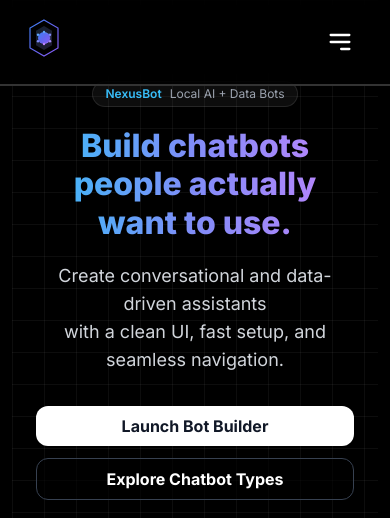
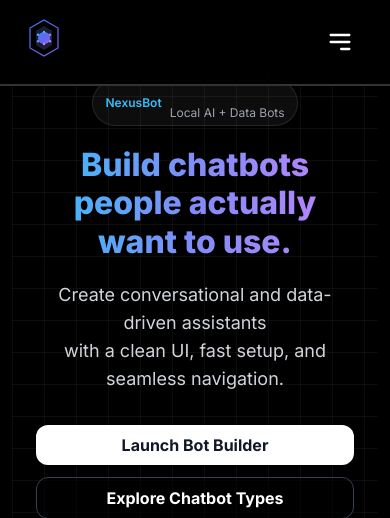
Before and after one commit to pranavsoma4321/Nexus-Chatbot, a Flask app: page / in a window 390 px wide. Shown: the top 518 px of the page. Run offline with Flask 3, Linux system fonts and the light colour scheme; some libraries are stand-ins or nearby versions.

Commit message:
cleanup the code

```diff
--- a/templates/home.html
+++ b/templates/home.html
@@ -169,7 +169,10 @@
             <div
               class="inline-flex items-center gap-2 px-3 py-1 rounded-full bg-white/5 border border-white/10 text-xs text-gray-200">
               <span class="text-sky-400 font-semibold">NexusBot</span>
-              <span class="text-gray-400">Local AI + Data Bots</span>
+              <span class="text-gray-400 mt-5 sm:mt-0">
+                Local AI + Data Bots
+              </span>
+
             </div>
             <h2
               class="mt-5 text-4xl sm:text-4xl md:text-5xl lg:text-5xl font-extrabold hero-gradient-text leading-tight">
```
